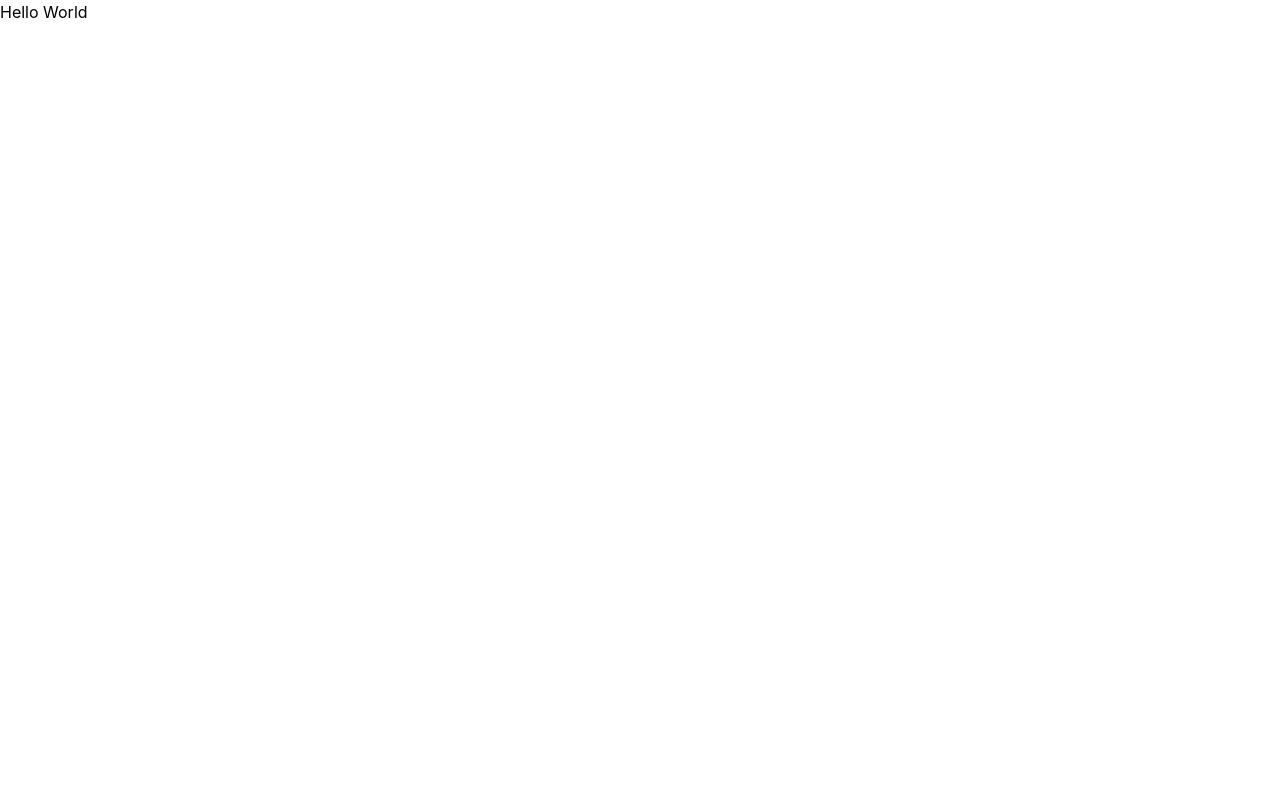
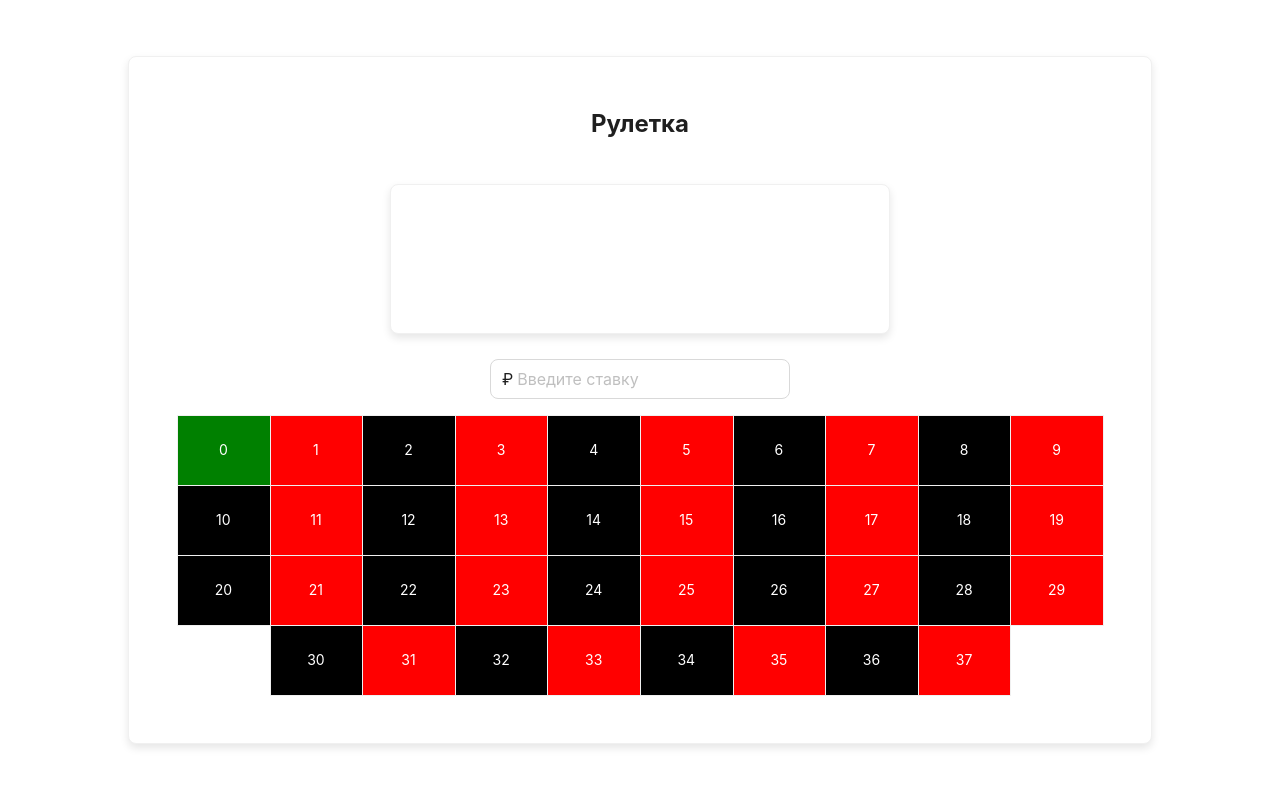
Before and after one commit to JustGithubProject/GolangCasino, a React (Vite) app in the folder frontend-casino/: page / in a window 1280 px wide. Shown: the top 786 px of the page. Built offline with nearby package versions, Linux system fonts and the light colour scheme.

Commit message:
карточка с рулеткой

```diff
--- a/frontend-casino/src/App.jsx
+++ b/frontend-casino/src/App.jsx
@@ -1,9 +1,11 @@
+import RouletteCard from "./components/RouletteCard.jsx"
+
 function App() {
 
   return (
-    <>
-      <h1>Hello World</h1>
-    </>
+    <div>
+      <RouletteCard/>
+    </div>
   )
 }
 
--- /dev/null
+++ b/frontend-casino/src/components/Display.jsx
@@ -0,0 +1,29 @@
+import { Card } from 'antd';
+
+function Display() {
+    return (
+        <div style={styles.displayContainer}>
+            <Card style={styles.card}>
+            </Card>
+        </div>
+    );
+}
+
+const styles = {
+    displayContainer: {
+        display: 'flex',
+        justifyContent: 'center',
+        alignItems: 'center',
+        height: '100%', // Use 100% height to fill the parent container
+        padding: '15px', // Add padding for spacing
+    },
+    card: {
+        width: 500,
+        height: 150,
+        backgroundColor: 'white', // Example background color
+        borderRadius: '8px',
+        boxShadow: '0 4px 8px rgba(0, 0, 0, 0.1)', // Example shadow
+    },
+};
+
+export default Display;
--- a/frontend-casino/src/components/RouletteCard.jsx
+++ b/frontend-casino/src/components/RouletteCard.jsx
@@ -0,0 +1,112 @@
+import Display from "./Display"
+import { Card, Input } from 'antd';
+
+const gridStyle = {
+    width: '10%',
+    textAlign: 'center',
+};
+
+function RouletteCard() {
+    // Создаем массив чисел от 0 до 37
+    const numbers = Array.from(Array(38).keys());
+
+    return (
+        <div style={styles.container}>
+            <Card style={styles.card}>
+                <div style={styles.cardHeader}>
+                    Рулетка
+                </div>
+                <div style={styles.displayContainer}>
+                    <Display />
+                </div>
+                <div style={styles.inputContainer}>
+                    <Input
+                        style={styles.input}
+                        placeholder="Введите ставку"
+                        size="large"
+                        prefix="₽"
+                    />
+                </div>
+                <div style={styles.cardBody}>
+                    {numbers.map((number) => (
+                        <Card.Grid
+                            key={number}
+                            style={{
+                                ...gridStyle,
+                                backgroundColor: getColorForNumber(number),
+                                color: getTextColorForNumber(number),
+                            }}
+                        >
+                            {number}
+                        </Card.Grid>
+                    ))}
+                </div>
+
+            </Card>
+        </div>
+    );
+}
+
+const styles = {
+    container: {
+        display: 'flex',
+        justifyContent: 'center',
+        alignItems: 'center',
+        minHeight: '100vh',
+    },
+    card: {
+        width: '80%',
+        backgroundColor: 'white',
+        padding: '24px',
+        borderRadius: '8px',
+        boxShadow: '0 4px 8px rgba(0, 0, 0, 0.1)',
+    },
+    cardHeader: {
+        fontSize: '24px',
+        fontWeight: 'bold',
+        textAlign: 'center',
+        marginBottom: '16px',
+    },
+    inputContainer: {
+        display: 'flex',
+        justifyContent: 'center',
+        marginBottom: '16px',
+    },
+    input: {
+        width: '100%',
+        maxWidth: '300px',
+    },
+    cardBody: {
+        display: 'flex',
+        flexWrap: 'wrap',
+        justifyContent: 'center',
+    },
+    displayContainer: {
+        display: 'flex',
+        justifyContent: 'center',
+        alignItems: 'center',
+        height: '200px', // Example height, adjust as needed
+    },
+};
+
+// Функция для определения цвета фона в зависимости от числа
+function getColorForNumber(number) {
+    if (number === 0) {
+        return 'green'; // Зеленый цвет для числа 0
+    } else if (number % 2 === 0) {
+        return 'black'; // Черный цвет для четных чисел
+    } else {
+        return 'red'; // Красный цвет для нечетных чисел
+    }
+}
+
+// Функция для определения цвета текста в зависимости от фона
+function getTextColorForNumber(number) {
+    if (number === 0) {
+        return 'white'; // Белый цвет текста для числа 0
+    } else {
+        return 'white'; // Белый цвет текста для всех остальных чисел (на черном и красном фоне)
+    }
+}
+
+export default RouletteCard;
```
